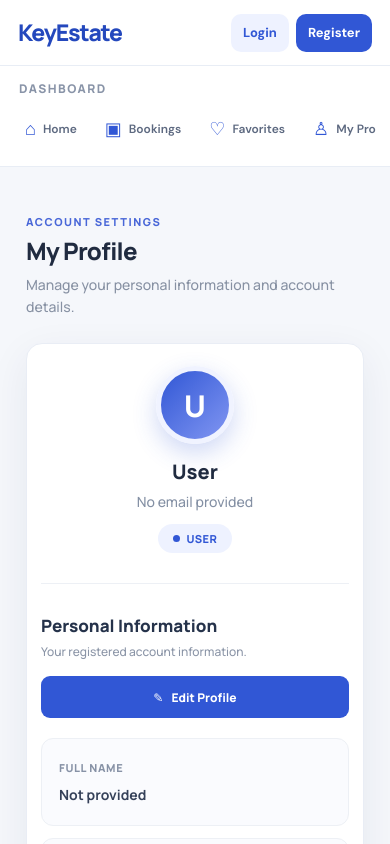
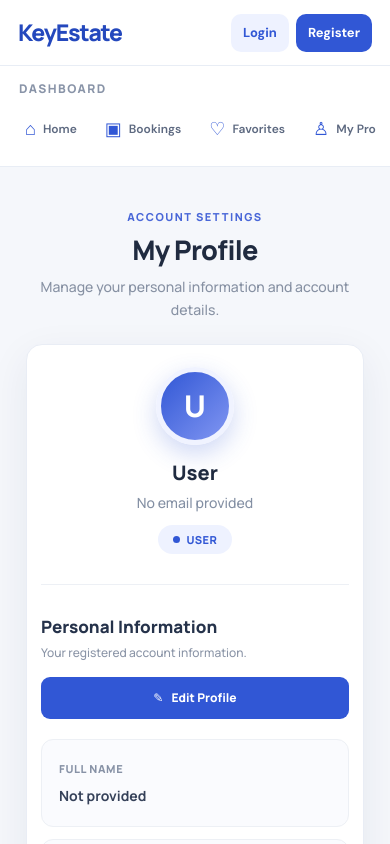
Before and after one commit to maheshh2794/KeyEstate, a React (Vite) app in the folder ks_frontend/: page /home/profile in a window 390 px wide. Shown: the top 844 px of the page. Built offline with nearby package versions, Linux system fonts and the light colour scheme.

Commit message:
Update profile.css

```diff
--- a/ks_frontend/src/components/dashboard/profile.css
+++ b/ks_frontend/src/components/dashboard/profile.css
@@ -486,6 +486,52 @@
         width: 100%;
     }
 
+
+   /* Center Profile Page Heading */
+
+.profile-header {
+    width: 100%;
+    max-width: 850px;
+    margin: 0 auto 28px;
+    display: flex;
+    justify-content: center;
+    align-items: center;
+    text-align: center;
+}
+
+.profile-header > div {
+    width: 100%;
+    text-align: center;
+}
+
+.profile-eyebrow {
+    display: block;
+    text-align: center;
+    margin-bottom: 10px;
+}
+
+.profile-page-title {
+    text-align: center;
+    font-size: 32px;
+    margin: 0;
+}
+
+.profile-page-subtitle {
+    text-align: center;
+    margin-top: 10px;
+    font-size: 14px;
+}
+
+@media (max-width: 650px) {
+    .profile-header {
+        margin-bottom: 23px;
+    }
+
+    .profile-page-title {
+        font-size: 27px;
+    }
+}
+
     .profile-message {
         font-size: 12px;
     }
```
